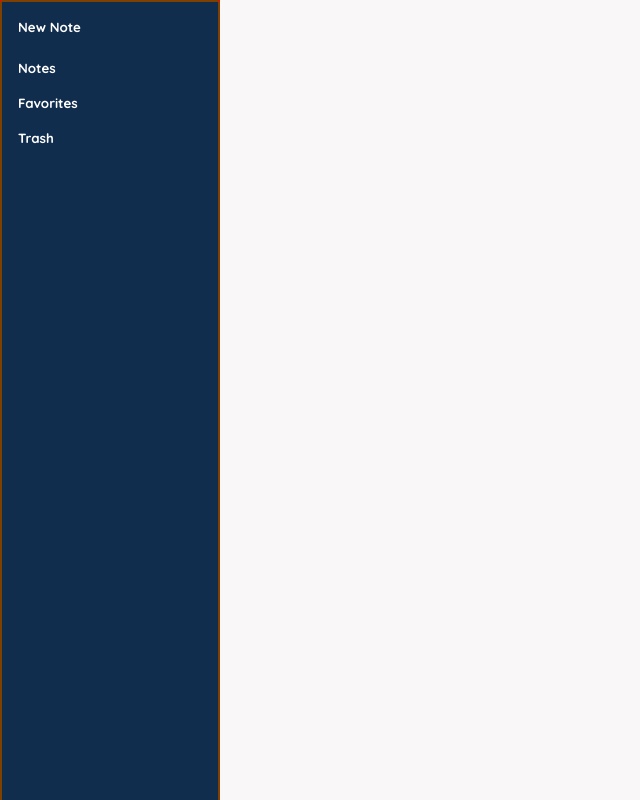
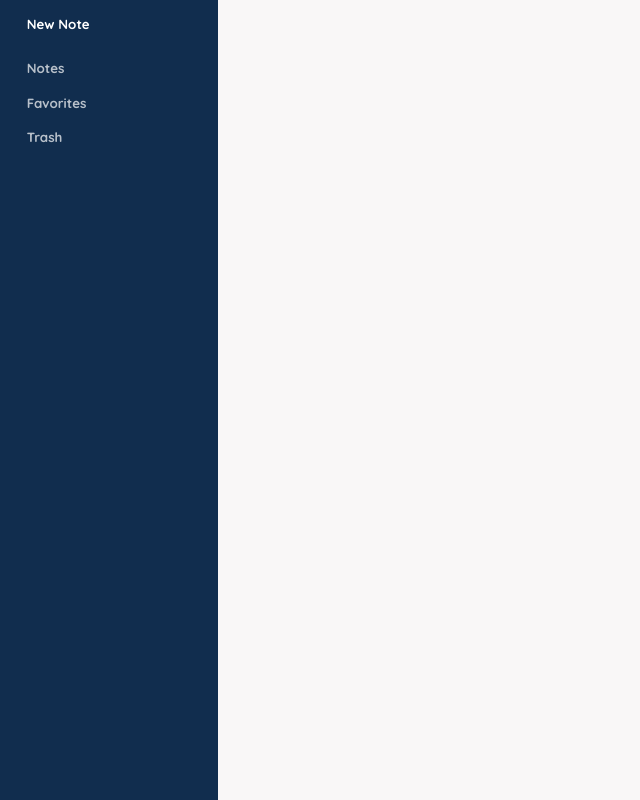
Before and after one commit to Nuno-Silva-00/takenote, an Angular app: page / in a window 1280 px wide. Shown: the whole page, without its empty margins (0-640 px from the left). Built offline with nearby package versions, Linux system fonts and the light colour scheme.

Commit message:
Create basic structure for navbar

```diff
--- a/src/app/app.component.ts
+++ b/src/app/app.component.ts
@@ -1,6 +1,6 @@
 import { Component } from '@angular/core';
 import { RouterOutlet } from '@angular/router';
-import { navbarComponent } from './sidenav/navbar.component';
+import { navbarComponent } from './navbar/navbar.component';
 
 @Component({
 	selector: 'app-root',
--- /dev/null
+++ b/src/app/navbar/navbar.component.css
@@ -0,0 +1,43 @@
+.navbar {
+	height: 100%;
+	width: 17%;
+	position: fixed;
+	top: 0;
+	left: 0;
+	background-color: #112d4e;
+	overflow-x: hidden;
+	overflow-y: hidden;
+}
+
+.container {
+	height: 100%;
+	display: flex;
+	flex-direction: column;
+	align-items: flex-start;
+}
+
+button {
+    /* when active font-weight: 700 */
+    /* when active opacity: 1 */
+	border: none;
+	width: 100%;
+	color: white;
+	padding: 0.7em 0em 0.7em 2em;
+	background-color: #112d4e;
+	text-align: start;
+}
+
+.navbar-button-main {
+	margin: 0.5em 0em 0.7em 0em;
+	font-weight: 700;
+}
+
+.navbar-button-list {
+	opacity: 70%;
+}
+
+.navbar button:hover {
+	opacity: 1;
+	background-color: #3f72af;
+	cursor: pointer;
+}
--- /dev/null
+++ b/src/app/navbar/navbar.component.html
@@ -0,0 +1,8 @@
+<nav class="navbar">
+	<div class="container">
+		<button class="button navbar-button-main" (click)="onClick()">New Note</button>
+		<button class="button navbar-button-list" (click)="onClick()">Notes</button>
+		<button class="button navbar-button-list" (click)="onClick()">Favorites</button>
+		<button class="button navbar-button-list" (click)="onClick()">Trash</button>
+	</div>
+</nav>
--- a/src/app/sidenav/navbar.component.css
+++ /dev/null
@@ -1,31 +0,0 @@
-.navbar {
-    border: 1px solid red;
-    height: 100%;
-    width: 17%;
-    position: fixed;
-    top: 0;
-    left: 0;
-    background-color: #112D4E;
-    overflow-x: hidden;
-    overflow-y: hidden;
-}
-
-.container {
-    border: 1px solid green;
-    height: 100%;
-    padding: 1px 16px;
-    display: flex;
-    flex-direction: column;
-    align-items: flex-start;
-}
-
-button {
-    border: none;
-    color: white;
-    background-color: #112D4E;
-    padding: 0.7em 0;
-}
-
-.navbar-button-main {
-    margin: 0.5em 0;
-}
--- a/src/app/sidenav/navbar.component.html
+++ /dev/null
@@ -1,8 +0,0 @@
-<div class="navbar">
-	<div class="container">
-		<button class="button navbar-button-main">New Note</button>
-		<button class="button navbar-button-list" (click)="onClick()">Notes</button>
-		<button class="button navbar-button-list">Favorites</button>
-		<button class="button navbar-button-list">Trash</button>
-	</div>
-</div>
```
Also changed, not shown: src/app/navbar/navbar.component.ts (renamed from src/app/sidenav/navbar.component.ts).
